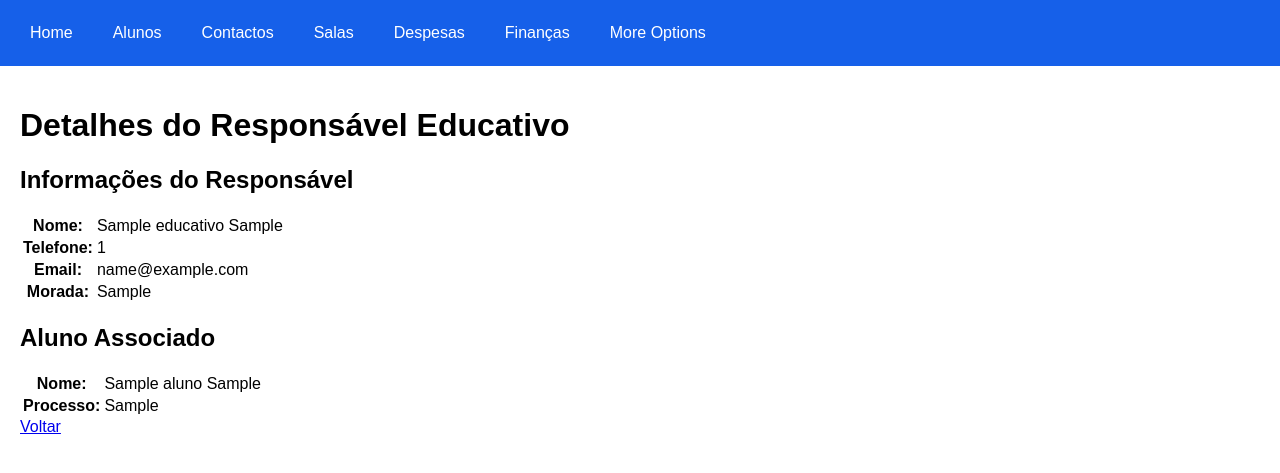
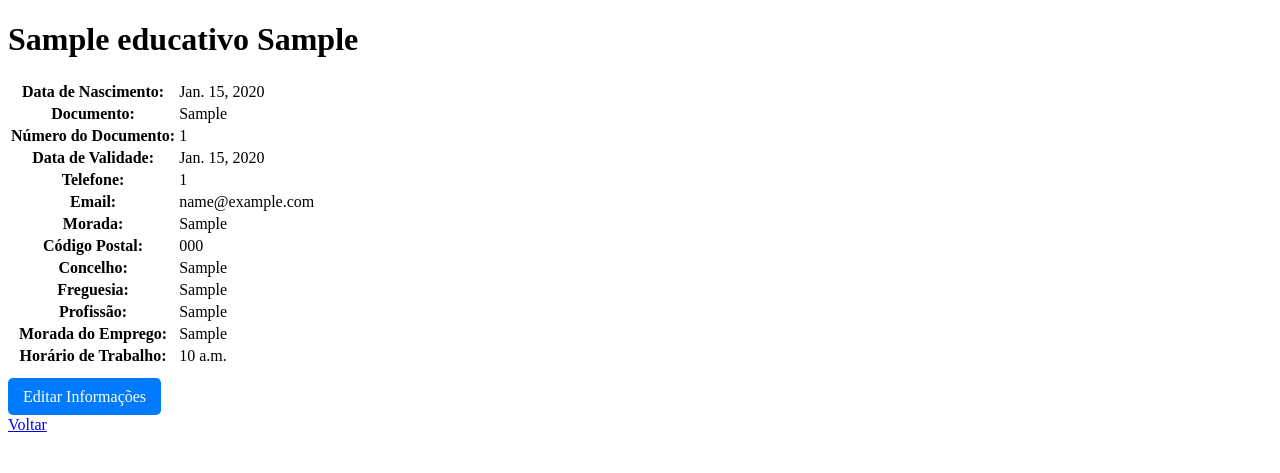
Before and after one commit to akls/faz-e-conta, a Django app: page /responsavel/1/ in a window 1280 px wide. Shown: the top 473 px of the page. Run offline with Django 5.2, Linux system fonts and the light colour scheme; tables that the repository leaves empty hold one stand-in row (values such as "Sample post").

Commit message:
Correções Nas Páginas Salas e contactos

```diff
--- a/faz_e_conta/data_hub/templates/base.html
+++ b/faz_e_conta/data_hub/templates/base.html
@@ -45,7 +45,7 @@
         <a href="{% url 'show_salas' %}">Salas</a>
         <a href="{% url 'show_despesas' %}">Despesas</a>
         <a href="{% url 'show_aluno_financas' %}">Finanças</a>
-        <a href="#">More Options</a>
+        <a href="#">Mais Opções</a>
     </div>
 
     <div class="container">
--- a/faz_e_conta/data_hub/templates/show_contactos_details.html
+++ b/faz_e_conta/data_hub/templates/show_contactos_details.html
@@ -1,13 +1,31 @@
-{% extends 'base.html' %}
+{% load custom_filters %}
+<!DOCTYPE html>
+<html lang='en'>
 
-{% block content %}
-<h1>Detalhes do Responsável Educativo</h1>
+<head>
+    <meta charset='UTF-8'>
+    <meta name='viewport' content='width=device-width, initial-scale=1.0'>
+    <title>Detalhes do Responsável Educativo</title>
+</head>
 
-<h2>Informações do Responsável</h2>
+<body>
+    <h1>{{ responsavel.nome_proprio }} {{ responsavel.apelido }}</h1>
     <table>
         <tr>
-        <th>Nome:</th>
-        <td>{{ responsavel.nome_proprio }} {{ responsavel.apelido }}</td>
+            <th>Data de Nascimento:</th>
+            <td>{{ responsavel.data_nascimento }}</td>
+        </tr>
+        <tr>
+            <th>Documento:</th>
+            <td>{{ responsavel.documento }}</td>
+        </tr>
+        <tr>
+            <th>Número do Documento:</th>
+            <td>{{ responsavel.numero_documento }}</td>
+        </tr>
+        <tr>
+            <th>Data de Validade:</th>
+            <td>{{ responsavel.data_validade }}</td>
         </tr>
         <tr>
             <th>Telefone:</th>
@@ -21,21 +39,40 @@
             <th>Morada:</th>
             <td>{{ responsavel.morada }}</td>
         </tr>
-    <!-- Add more fields as needed -->
+        <tr>
+            <th>Código Postal:</th>
+            <td>{{ responsavel.codigo_postal }}</td>
+        </tr>
+        <tr>
+            <th>Concelho:</th>
+            <td>{{ responsavel.concelho }}</td>
+        </tr>
+        <tr>
+            <th>Freguesia:</th>
+            <td>{{ responsavel.fregesia }}</td>
+        </tr>
+        <tr>
+            <th>Profissão:</th>
+            <td>{{ responsavel.profissao }}</td>
+        </tr>
+        <tr>
+            <th>Morada do Emprego:</th>
+            <td>{{ responsavel.morada_emprego }}</td>
+        </tr>
+        <tr>
+            <th>Horário de Trabalho:</th>
+            <td>{{ responsavel.horario_trabalho }}</td>
+        </tr>
     </table>
 
-<h2>Aluno Associado</h2>
-<table>
-    <tr>
-        <th>Nome:</th>
-        <td>{{ aluno.nome_proprio }} {{ aluno.apelido }}</td>
-    </tr>
-    <tr>
-        <th>Processo:</th>
-        <td>{{ aluno.processo }}</td>
-    </tr>
-    <!-- Add more fields as needed -->
-</table>
+    <!-- Button to edit the information -->
+    <div style="margin-top: 20px;">
+        <a href="{% url 'edit_responsavel_educativo' responsavel_id=responsavel.responsavel_educativo_id %}"
+            style="padding: 10px 15px; background-color: #007bff; color: white; text-decoration: none; border-radius: 5px;">Editar
+            Informações</a>
+    </div>
 
-<a href="{% url 'show_contactos' %}">Voltar</a>
-{% endblock %}
+    <a href="{% url 'show_contactos' %}" style="margin-top: 10px; display: inline-block;">Voltar</a>
+</body>
+
+</html>
--- a/faz_e_conta/data_hub/views.py
+++ b/faz_e_conta/data_hub/views.py
@@ -98,7 +98,7 @@ def show_contactos(request):
             Q(responsavel_nome_completo__icontains=query)
         )
 
-# Apply sala_valencia or sala_nome filter
+    # Apply sala_valencia or sala_nome filter
     if sala_filter:
         data = data.filter(
             Q(sala_id__sala_valencia__icontains=sala_filter) |
@@ -106,7 +106,7 @@ def show_contactos(request):
         )
 
     # Define the fields to display
-    head = ["nome_proprio", "apelido", "responsavel_nome_completo", "responsaveleducativo__telefone", "responsaveleducativo__email", "sala_id__sala_valencia", "sala_id__sala_nome"]
+    head = ["aluno_id", "nome_proprio", "apelido", "responsaveleducativo__responsavel_educativo_id", "responsavel_nome_completo", "responsaveleducativo__telefone", "responsaveleducativo__email", "sala_id__sala_valencia", "sala_id__sala_nome"]
     data_dict = list(data.values(*head))
 
     # Get unique sala_valencia and sala_nome values for the dropdown
@@ -175,8 +175,8 @@ def show_salas(request):
     query_valencia = request.GET.get("valencia", "")  # Filter by valencia
     query_room = request.GET.get("room", "")  # Filter by room
 
-    # Base queryset for rooms
-    salas = Sala.objects.all()
+    # Base queryset for rooms, ordered alphabetically
+    salas = Sala.objects.all().order_by('sala_valencia', 'sala_nome')
 
     # Apply filters
     if query_valencia:
```
Also changed, not shown: faz_e_conta/data_hub/templates/show_contactos.html (+5 -5 lines), faz_e_conta/data_hub/templates/show_sala.html (+9 -2 lines). Lines whose indentation alone changed are shown as unchanged.
